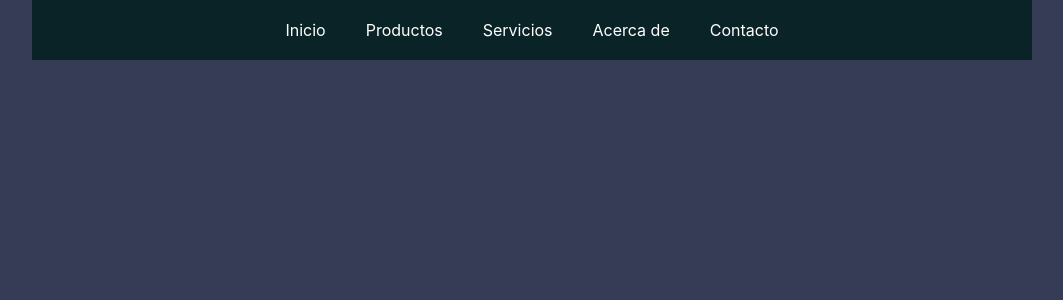
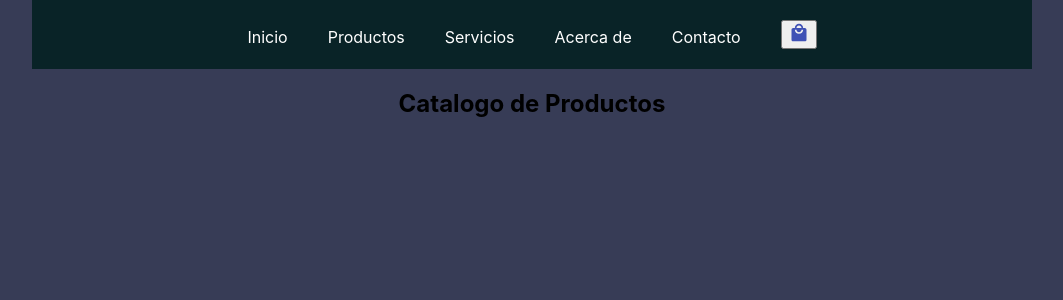
Before and after one commit to pablinuxx/ecommerce-Sarasua, a React (Create React App) app: page / in a window 1280 px wide. Shown: the top 300 px of the page, without its empty margins (108-1171 px from the left). Built offline with nearby package versions, Linux system fonts and the light colour scheme.

Commit message:
agrega boton carrito y componente products

```diff
--- a/package.json
+++ b/package.json
@@ -3,6 +3,8 @@
   "version": "0.1.0",
   "private": true,
   "dependencies": {
+    "@material-ui/core": "^4.11.3",
+    "@material-ui/icons": "^4.11.2",
     "@testing-library/jest-dom": "^5.11.10",
     "@testing-library/react": "^11.2.6",
     "@testing-library/user-event": "^12.8.3",
--- a/src/App.js
+++ b/src/App.js
@@ -1,11 +1,13 @@
 import './App.css';
+import { ItemListConatiner } from './components/ItemListConatiner';
 import { Navbar } from './components/Navbar';
 
 function App() {
   return (
     <div className="App">
-      < Navbar />
+      < Navbar/>
 
+      < ItemListConatiner/>
 
     </div>
   );
--- /dev/null
+++ b/src/components/CartWidget.js
@@ -0,0 +1,16 @@
+import React from 'react'
+import LocalMallIcon from '@material-ui/icons/LocalMall';
+
+export const CartWidget = () => {
+    return (
+        <div>
+            <button>
+                <LocalMallIcon
+                fontSize="small"
+                color="primary"
+                />
+
+            </button>
+        </div>
+    )
+}
--- /dev/null
+++ b/src/components/ItemListConatiner.js
@@ -0,0 +1,10 @@
+import React from 'react'
+
+export const ItemListConatiner = () => {
+    return (
+        <>
+        <h2>Catalogo de Productos</h2>
+
+        </>
+    )
+}
--- a/src/components/Navbar.js
+++ b/src/components/Navbar.js
@@ -1,5 +1,6 @@
 import React from 'react'
 import  './Navbar.css'
+import {CartWidget} from './CartWidget'
 
  export const Navbar = () => {
     return (
@@ -20,7 +21,11 @@ import  './Navbar.css'
                         <li>
                          <a>Contacto</a>
                         </li>
+                        <li>
+                        <a><CartWidget /></a>
+                        </li>
                     </ul>
+
         </>
     )
 }
```
Also changed, not shown: 1 other file (tests, documents, lock files or other folders).
